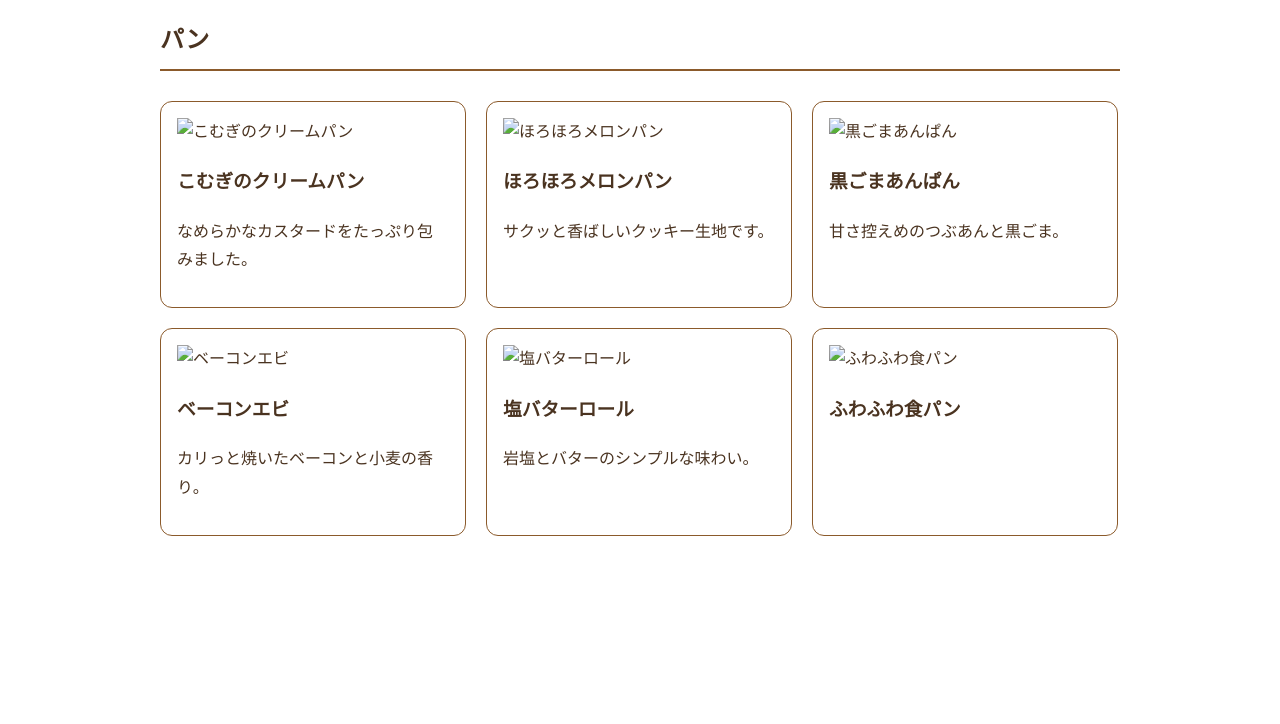
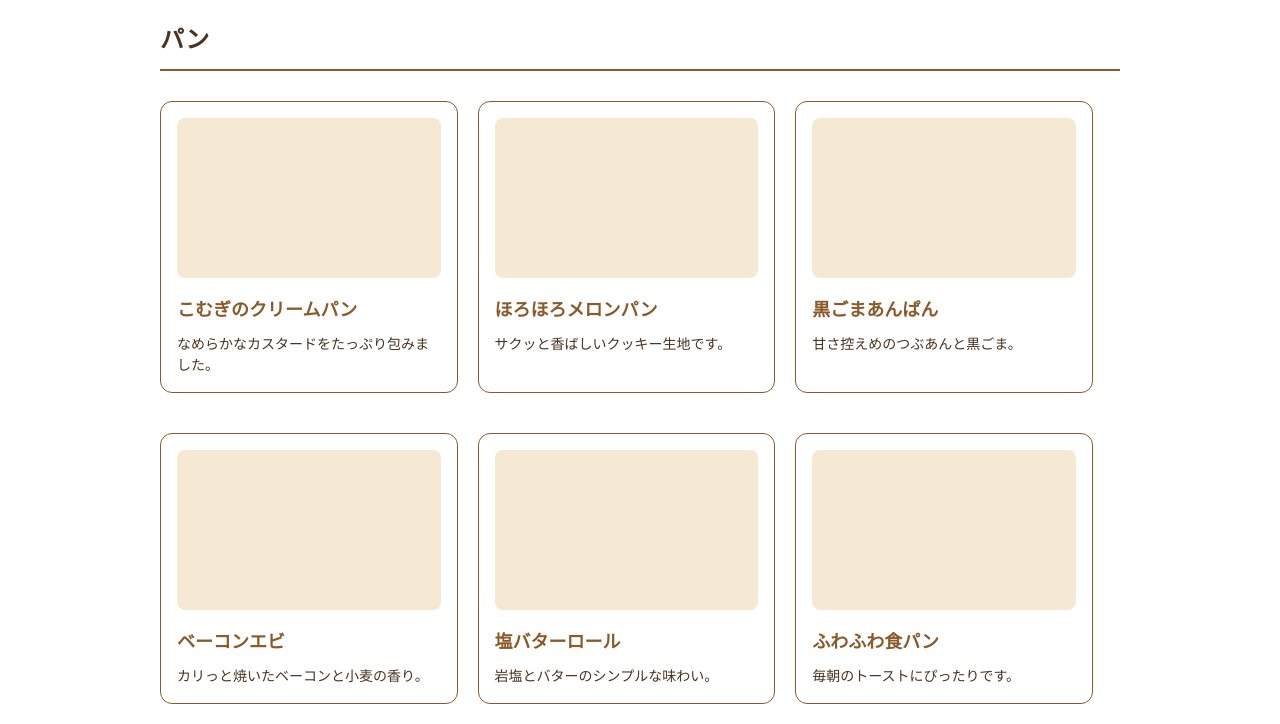
Before and after one commit to naoto2525/team-bakery, a plain HTML site: page today.html in a window 1280 px wide. Shown: the part 412-1136 px from the top of the page. Before the commit the page ends 948 px from the top, so only its background shows below. Drawn offline with Linux system fonts and the light colour scheme.

Commit message:
today_htmlの修正

```diff
--- a/today.css
+++ b/today.css
@@ -18,10 +18,31 @@
 }
 
 .card {
-  width: calc(33.333% - 14px); /* 横に3分割してキレイに並べる計算 */
+  width: 31%;
+  margin-bottom: 20px;
   border: 1px solid #8b5a2b;
   border-radius: 12px;        /* カードの角を丸くする */
   padding: 16px;              /* 内側の余白 */
   box-sizing: border-box;      /* paddingや線を含めて幅を計算するやり方 */
   background-color: white;
 }
+
+.card-img {
+  width: 100%;
+  height: 160px;
+  object-fit: cover;
+  border-radius: 8px;
+  background-color: #f5e9d4;
+}
+
+.card h3 {
+  font-size: 18px;
+  color: #8b5a2b;
+  margin: 16px 0 8px 0;
+}
+
+.card p {
+  font-size: 14px;
+  margin: 0;
+  line-height: 1.5;
+}
--- a/today.html
+++ b/today.html
@@ -37,44 +37,50 @@
       <div class="card-container">
         <!-- カード1 -->
          <div class="card">
-          <img src="" alt="こむぎのクリームパン" class="card-ing">
+          <div class="card-img"></div>
+          <!-- <img src="" alt="こむぎのクリームパン" class="card-img"> -->
           <h3>こむぎのクリームパン</h3>
           <p>なめらかなカスタードをたっぷり包みました。</p>
          </div>
 
         <!-- カード2 -->
          <div class="card">
-          <img src="" alt="ほろほろメロンパン" class="card-ing">
+          <div class="card-img"></div>
+          <!-- <img src="" alt="ほろほろメロンパン" class="card-img"> -->
           <h3>ほろほろメロンパン</h3>
           <p>サクッと香ばしいクッキー生地です。</p>
          </div>
 
         <!-- カード3 -->
          <div class="card">
-          <img src="" alt="黒ごまあんぱん" class="card-ing">
+          <div class="card-img"></div>
+          <!-- <img src="" alt="黒ごまあんぱん" class="card-img"> -->
           <h3>黒ごまあんぱん</h3>
           <p>甘さ控えめのつぶあんと黒ごま。</p>
          </div>
 
         <!-- カード4 -->
          <div class="card">
-          <img src="" alt="ベーコンエビ" class="card-ing">
+          <div class="card-img"></div>
+          <!-- <img src="" alt="ベーコンエビ" class="card-img"> -->
           <h3>ベーコンエビ</h3>
           <p>カリっと焼いたベーコンと小麦の香り。</p>
          </div>
 
         <!-- カード5 -->
          <div class="card">
-          <img src="" alt="塩バターロール" class="card-ing">
+          <div class="card-img"></div>
+          <!-- <img src="" alt="塩バターロール" class="card-img"> -->
           <h3>塩バターロール</h3>
           <p>岩塩とバターのシンプルな味わい。</p>
          </div>
 
         <!-- カード6 -->
          <div class="card">
-          <img src="" alt="ふわふわ食パン" class="card-ing">
+          <div class="card-img"></div>
+          <!-- <img src="" alt="ふわふわ食パン" class="card-img"> -->
           <h3>ふわふわ食パン</h3>
-          <p></p>
+          <p>毎朝のトーストにぴったりです。</p>
          </div>
       </div>
     </div>
```
